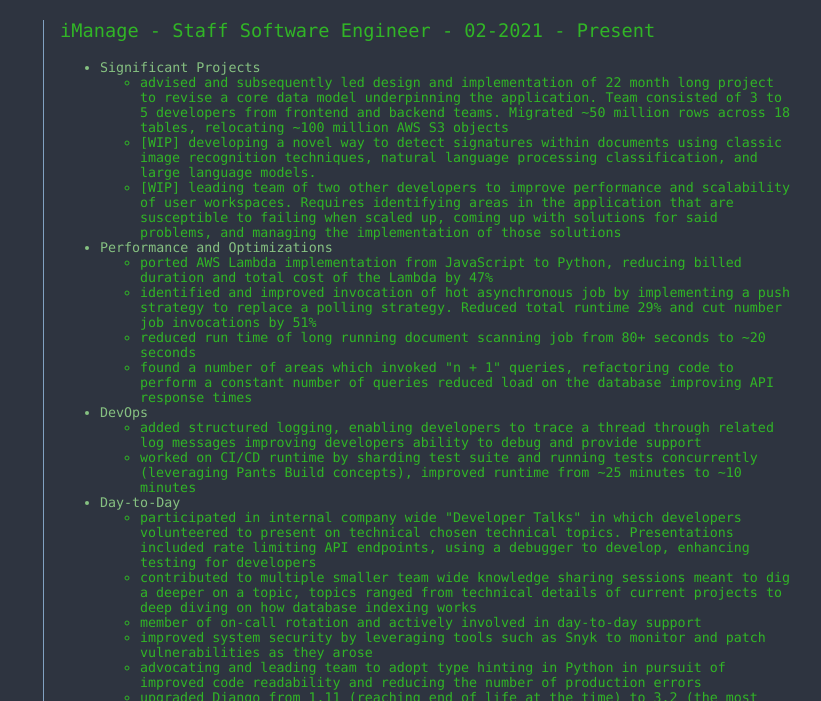
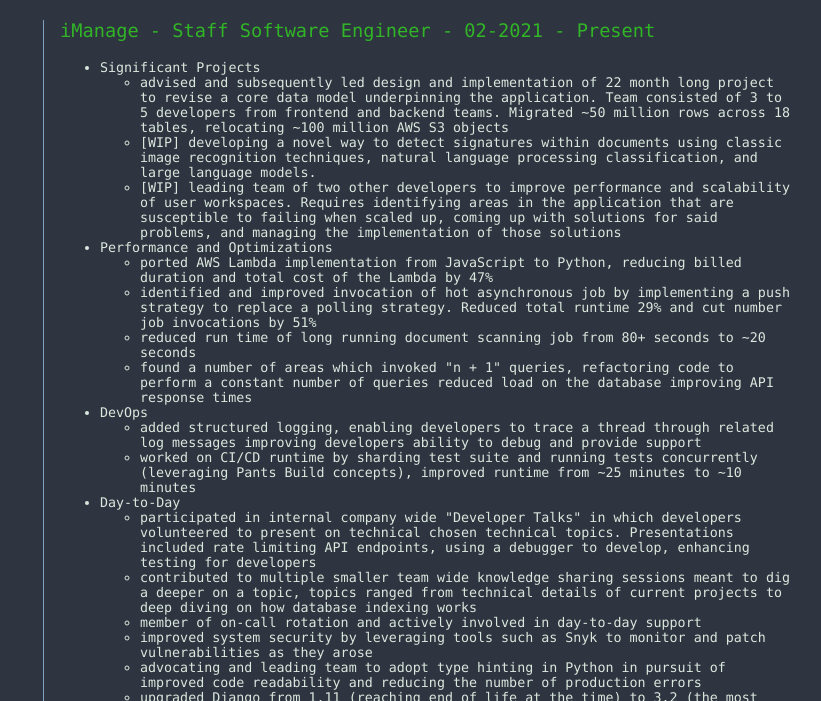
Before and after one commit to sebhein/sebhein.github.io, a plain HTML site: page pages/resume.html in a window 1280 px wide. Shown: the part 99-800 px from the top of the page, without its empty margins (223-1044 px from the left). Drawn offline with Linux system fonts and the light colour scheme.

Commit message:
still getting a hang of this css

```diff
--- a/main.css
+++ b/main.css
@@ -32,7 +32,7 @@
 }
 
 .resume-section {
-    color: var(--dark-green);
+  color: var(--dark-green);
 }
 
 .resume-subsection {
@@ -41,6 +41,7 @@
 
 .resume-section li {
   font-size: 10pt;
+  color: var(--green-white);
 }
 
 .resume-outline {
```
